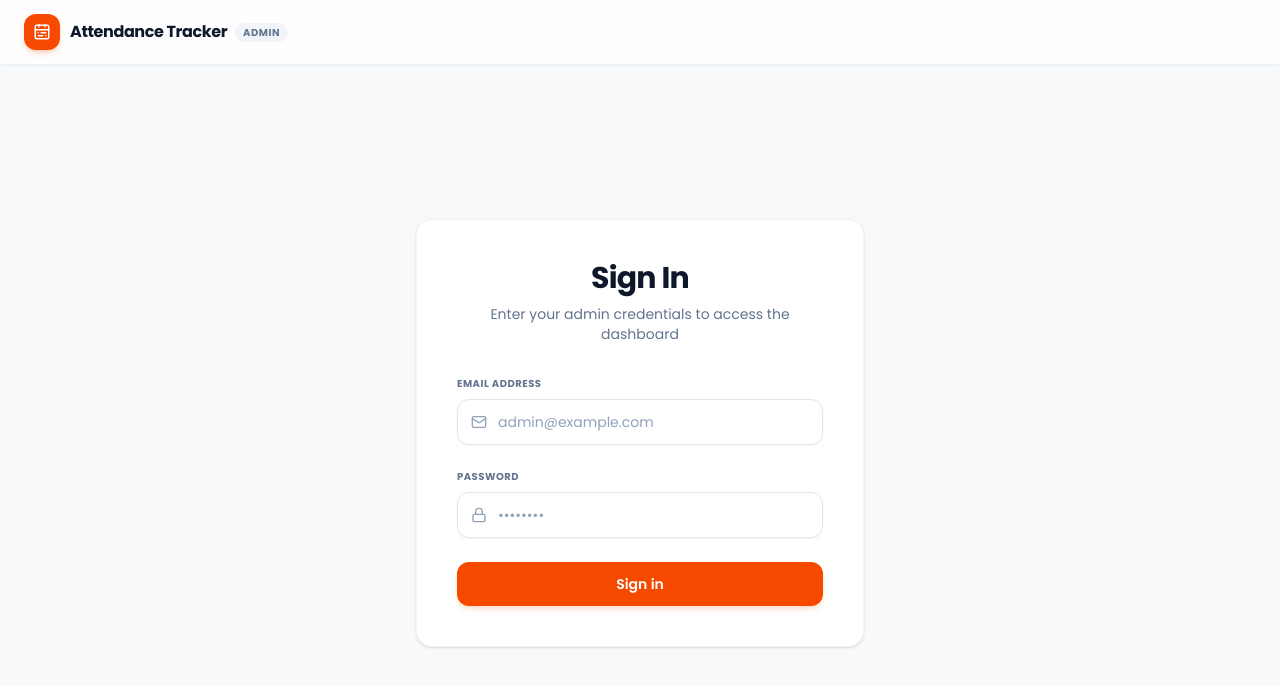
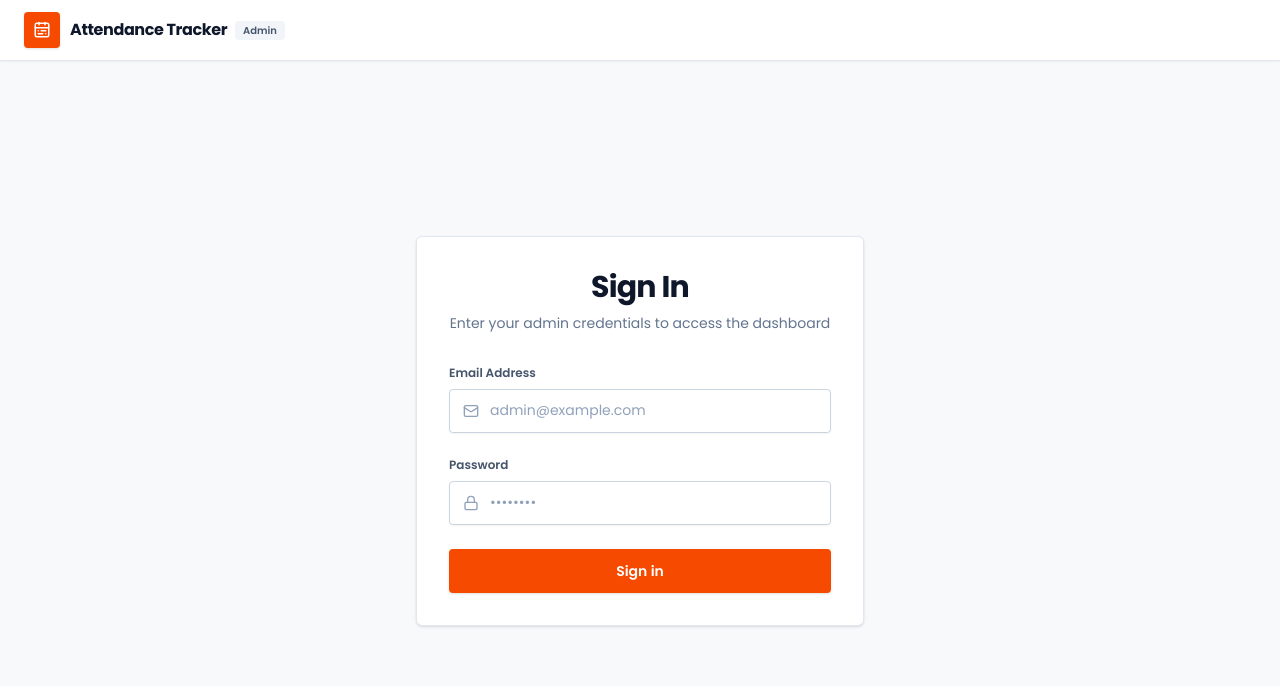
Before and after one commit to siyabuilds/attendance_tracker, a Next.js app: page /login in a window 1280 px wide. Shown: the top 686 px of the page. Built offline with nearby package versions, Linux system fonts and the light colour scheme; no server answers.

Commit message:
style: enhance styling and layout for login form and navbar components

```diff
--- a/app/login/login-form.tsx
+++ b/app/login/login-form.tsx
@@ -21,7 +21,7 @@ function FieldError({
 
   return (
     <p
-      className="mt-1.5 flex items-center gap-1 text-xs font-semibold text-red-600"
+      className="mt-1.5 flex items-center gap-1.5 text-xs font-medium text-red-700"
       id={`${fieldName}-error`}
       role="alert"
     >
@@ -45,7 +45,7 @@ export function LoginForm() {
     <form action={formAction} className="space-y-6">
       <div className="space-y-2">
         <label
-          className="text-[10px] font-bold uppercase tracking-wider text-slate-500 block"
+          className="block text-xs font-semibold text-slate-600"
           htmlFor="email"
         >
           Email Address
@@ -55,7 +55,7 @@ export function LoginForm() {
             <Mail className="h-4 w-4 text-slate-400" />
           </div>
           <input
-            className="w-full rounded-xl border border-slate-200 bg-white pl-10 pr-4 py-3 text-sm text-slate-800 shadow-xs outline-none transition-all placeholder:text-slate-400 focus:border-orange-500 focus:ring-4 focus:ring-orange-500/10"
+            className="h-11 w-full rounded border border-slate-300 bg-white py-2 pl-10 pr-4 text-sm text-slate-800 shadow-xs transition placeholder:text-slate-400 focus:border-orange-500 focus:ring-4 focus:ring-orange-500/10"
             id="email"
             name="email"
             type="email"
@@ -70,7 +70,7 @@ export function LoginForm() {
 
       <div className="space-y-2">
         <label
-          className="text-[10px] font-bold uppercase tracking-wider text-slate-500 block"
+          className="block text-xs font-semibold text-slate-600"
           htmlFor="password"
         >
           Password
@@ -80,7 +80,7 @@ export function LoginForm() {
             <Lock className="h-4 w-4 text-slate-400" />
           </div>
           <input
-            className="w-full rounded-xl border border-slate-200 bg-white pl-10 pr-4 py-3 text-sm text-slate-800 shadow-xs outline-none transition-all placeholder:text-slate-400 focus:border-orange-500 focus:ring-4 focus:ring-orange-500/10"
+            className="h-11 w-full rounded border border-slate-300 bg-white py-2 pl-10 pr-4 text-sm text-slate-800 shadow-xs transition placeholder:text-slate-400 focus:border-orange-500 focus:ring-4 focus:ring-orange-500/10"
             id="password"
             name="password"
             type="password"
@@ -97,14 +97,14 @@ export function LoginForm() {
       </div>
 
       {state?.formError ? (
-        <div className="rounded-xl border border-red-200 bg-red-50/50 p-4 text-xs font-bold text-red-700 flex items-center gap-2 shadow-xs">
+        <div className="flex items-center gap-2 rounded border border-red-200 bg-red-50 px-4 py-3 text-sm font-medium text-red-700">
           <AlertCircle className="h-4 w-4 shrink-0 text-red-650" />
           <span>{state.formError}</span>
         </div>
       ) : null}
 
       <button
-        className="inline-flex w-full items-center justify-center rounded-xl bg-orange-600 px-4.5 py-3 text-sm font-semibold text-white shadow-md shadow-orange-600/15 transition-all hover:bg-orange-500 hover:shadow-lg hover:shadow-orange-600/25 active:scale-[0.98] disabled:cursor-not-allowed disabled:opacity-60 disabled:pointer-events-none cursor-pointer"
+        className="inline-flex h-11 w-full items-center justify-center rounded bg-orange-600 px-4 text-sm font-semibold text-white shadow-sm transition hover:bg-orange-700 hover:shadow-md active:scale-[0.99] disabled:pointer-events-none disabled:cursor-not-allowed disabled:opacity-60"
         type="submit"
         disabled={pending}
       >
--- a/app/login/page.tsx
+++ b/app/login/page.tsx
@@ -13,8 +13,8 @@ export default async function LoginPage() {
   }
 
   return (
-    <main className="flex flex-1 items-center justify-center px-4 py-12 sm:px-6 lg:px-8 bg-slate-50/30">
-      <div className="w-full max-w-md space-y-8 bg-white p-8 sm:p-10 rounded-2xl border border-slate-100 shadow-sm">
+    <main className="flex flex-1 items-center justify-center bg-slate-50/40 px-4 py-12 sm:px-6 lg:px-8">
+      <div className="w-full max-w-md space-y-8 rounded-md border border-slate-200 bg-white p-6 shadow-sm sm:p-8">
         <div className="text-center">
           <h2 className="text-3xl font-extrabold tracking-tight text-slate-900">
             Sign In
--- a/components/navbar.tsx
+++ b/components/navbar.tsx
@@ -24,22 +24,30 @@ export function NavBar({ email }: NavBarProps) {
     return () => document.removeEventListener("mousedown", onDoc);
   }, []);
 
+  useEffect(() => {
+    function onKeyDown(event: KeyboardEvent) {
+      if (event.key === "Escape") setOpen(false);
+    }
+    document.addEventListener("keydown", onKeyDown);
+    return () => document.removeEventListener("keydown", onKeyDown);
+  }, []);
+
   return (
-    <nav className="sticky top-0 z-50 w-full border-b border-slate-100 bg-white/80 backdrop-blur-md px-6 py-3.5 shadow-xs">
+    <nav className="sticky top-0 z-50 w-full border-b border-slate-200 bg-white/95 px-4 py-3 shadow-xs backdrop-blur-md sm:px-6">
       <div className="mx-auto flex max-w-7xl items-center justify-between">
         {/* Logo / Brand */}
         <Link
           href="/"
           className="flex items-center gap-2.5 group transition-opacity hover:opacity-95"
         >
-          <div className="flex h-9 w-9 items-center justify-center rounded-xl bg-orange-600 text-white shadow-md shadow-orange-600/20 group-hover:scale-105 transition-transform duration-200">
+          <div className="flex h-9 w-9 items-center justify-center rounded bg-orange-600 text-white shadow-sm transition-transform duration-200 group-hover:scale-105">
             <CalendarRange className="h-4.5 w-4.5" />
           </div>
           <div className="flex items-center">
             <span className="text-base font-extrabold tracking-tight text-slate-900 group-hover:text-orange-600 transition-colors">
               Attendance Tracker
             </span>
-            <span className="ml-2 rounded-full bg-slate-100 px-2 py-0.5 text-[10px] font-bold uppercase tracking-wider text-slate-500 hidden sm:inline-block">
+            <span className="ml-2 hidden rounded bg-slate-100 px-2 py-0.5 text-[10px] font-semibold text-slate-600 sm:inline-block">
               Admin
             </span>
           </div>
@@ -50,7 +58,9 @@ export function NavBar({ email }: NavBarProps) {
           <div className="relative" ref={ref}>
             <button
               onClick={() => setOpen((s) => !s)}
-              className="inline-flex items-center gap-2 rounded-xl border border-slate-200/80 bg-white px-3.5 py-1.5 text-sm font-semibold text-slate-700 hover:bg-slate-50 hover:text-orange-600 transition-all duration-200 focus:outline-none focus:ring-2 focus:ring-orange-500/20 cursor-pointer shadow-xs"
+              className="inline-flex min-h-10 items-center gap-2 rounded border border-slate-300 bg-white px-3 text-sm font-semibold text-slate-700 shadow-xs transition hover:bg-slate-50 hover:text-orange-700"
+              aria-expanded={open}
+              aria-haspopup="menu"
             >
               <Avatar className="h-8 w-8 border border-orange-100 shadow-xs">
                 <AvatarFallback className="bg-orange-50/70 text-orange-600 font-bold text-sm">
@@ -58,7 +68,7 @@ export function NavBar({ email }: NavBarProps) {
                 </AvatarFallback>
               </Avatar>
               <span
-                className="hidden md:inline text-xs font-semibold text-slate-600 truncate max-w-[12rem]"
+                className="hidden max-w-48 truncate text-xs font-semibold text-slate-600 md:inline"
                 title={email}
               >
                 {email}
@@ -66,22 +76,28 @@ export function NavBar({ email }: NavBarProps) {
             </button>
 
             {open ? (
-              <div className="absolute right-0 mt-2 w-56 rounded-lg border border-slate-100 bg-white shadow-md py-2">
+              <div
+                className="absolute right-0 mt-2 w-56 rounded-md border border-slate-200 bg-white py-1 shadow-md"
+                role="menu"
+              >
                 <Link
                   href="/admin"
-                  className="block px-4 py-2 text-sm text-slate-700 hover:bg-slate-50"
+                  className="block px-4 py-2.5 text-sm text-slate-700 transition hover:bg-slate-50 hover:text-orange-700"
+                  role="menuitem"
                 >
                   Events
                 </Link>
                 <Link
                   href="/admin/community"
-                  className="block px-4 py-2 text-sm text-slate-700 hover:bg-slate-50"
+                  className="block px-4 py-2.5 text-sm text-slate-700 transition hover:bg-slate-50 hover:text-orange-700"
+                  role="menuitem"
                 >
                   Leaderboard
                 </Link>
                 <Link
                   href="/admin/exports"
-                  className="block px-4 py-2 text-sm text-slate-700 hover:bg-slate-50"
+                  className="block px-4 py-2.5 text-sm text-slate-700 transition hover:bg-slate-50 hover:text-orange-700"
+                  role="menuitem"
                 >
                   Exports
                 </Link>
@@ -89,7 +105,8 @@ export function NavBar({ email }: NavBarProps) {
                 <form action={logoutAction} className="m-0">
                   <button
                     type="submit"
-                    className="w-full text-left px-4 py-2 text-sm text-slate-700 hover:bg-slate-50 flex items-center gap-2"
+                    className="flex w-full items-center gap-2 px-4 py-2.5 text-left text-sm text-red-700 transition hover:bg-red-50"
+                    role="menuitem"
                   >
                     <LogOut className="h-3.5 w-3.5" />
                     Logout
```
